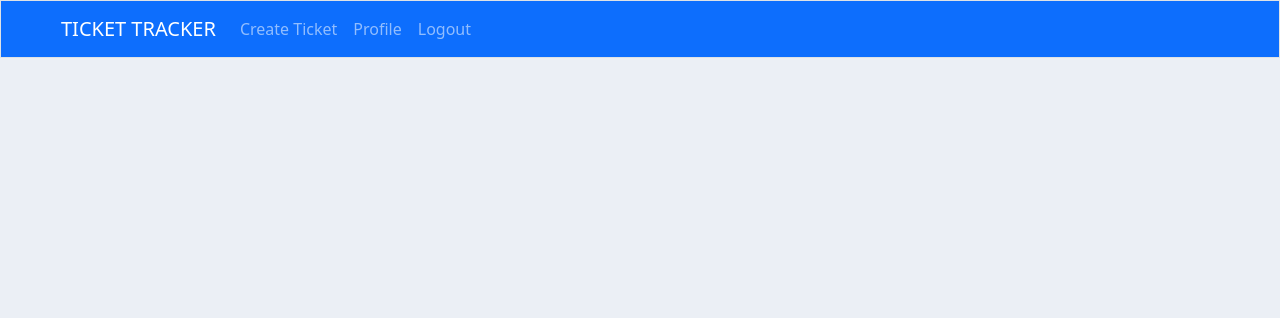
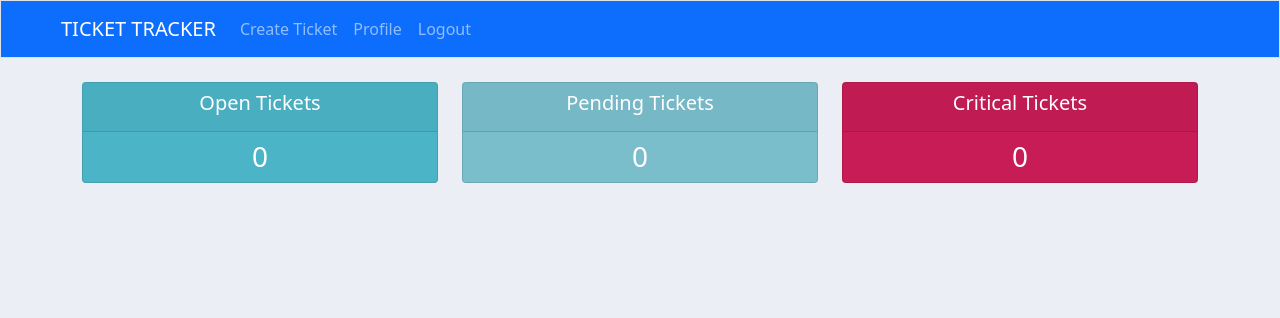
Before and after one commit to amyjprogrammer/bug_tracker, a Django app: page /admin_dashboard/ in a window 1280 px wide. Shown: the top 318 px of the page. Run offline with Django 3.2, Linux system fonts and the light colour scheme; the visitor is signed in with stand-in values (Sample User, id 1); data that the repository does not hold is empty.

Commit message:
Admin Dashboard

```diff
--- a/issue_tracker/templates/issue_tracker/admin_dashboard.html
+++ b/issue_tracker/templates/issue_tracker/admin_dashboard.html
@@ -2,6 +2,45 @@
 {% load static %}
 
 {% block content %}
+<div class="row">
+	<div class="col">
+		<div class="col-md">
+			<div class="card text-center text-white  mb-3" id="open-tickets">
+			  	<div class="card-header">
+			  		<h5 class="card-title">Open Tickets</h5>
+			  	</div>
+			  	<div class="card-body">
+			    	<h3 class="card-title">{{open_tickets}}</h3>
+			  	</div>
+			</div>
+		</div>
+	</div>
 
+	<div class="col">
+		<div class="col-md">
+			<div class="card text-center text-white  mb-3" id="pending-tickets">
+			  	<div class="card-header">
+			  		<h5 class="card-title">Pending Tickets</h5>
+			  	</div>
+			  	<div class="card-body">
+			    	<h3 class="card-title">{{pending_tickets}}</h3>
+			  	</div>
+			</div>
+		</div>
+	</div>
+
+	<div class="col">
+		<div class="col-md">
+			<div class="card text-center text-white  mb-3" id="critical-tickets">
+			  	<div class="card-header">
+			  		<h5 class="card-title">Critical Tickets</h5>
+			  	</div>
+			  	<div class="card-body">
+			    	<h3 class="card-title">{{ critical_sum }}</h3>
+			  	</div>
+			</div>
+		</div>
+	</div>
+</div>
 
 {% endblock content %}
--- a/issue_tracker/urls.py
+++ b/issue_tracker/urls.py
@@ -9,4 +9,5 @@ urlpatterns = [
     path('<int:ticket_id>/', views.ticket_comment, name="ticket_comment"),
     path('comments/<int:ticket_id>/', views.add_ticket_comment, name="add_ticket_comment"),
     path('admin_dashboard/', views.admin_dashboard, name='admin_dashboard'),
+
 ]
--- a/issue_tracker/views.py
+++ b/issue_tracker/views.py
@@ -55,6 +55,18 @@ def add_ticket_comment(request, ticket_id):
 def admin_dashboard(request):
     """page for admin to see all issues and info"""
     tickets = Ticket.objects.all()
+    ticket_comments = TicketComment.objects.all()
+    admin_tickets = AdminTicket.objects.all()
 
-    context= {'tickets': tickets}
+    open_admin = AdminTicket.objects.filter(status_choice = 'Open')
+    open_tickets = open_admin.count()
+    open_critical_tickets = open_admin.filter(priority_choice='Critical').count()
+
+    pending_admin = AdminTicket.objects.filter(status_choice = 'Pending')
+    pending_tickets = pending_admin.count()
+    pending_critical_tickets = pending_admin.filter(priority_choice='Critical').count()
+
+    critical_sum = open_critical_tickets + pending_critical_tickets
+
+    context= {'tickets': tickets, 'ticket_comments': ticket_comments, "admin_tickets": admin_tickets, 'open_tickets': open_tickets, 'pending_tickets': pending_tickets, 'open_critical_tickets' : open_critical_tickets, 'pending_critical_tickets': pending_critical_tickets, 'critical_sum': critical_sum}
     return render(request, 'issue_tracker/admin_dashboard.html', context)
--- a/static/css/main.css
+++ b/static/css/main.css
@@ -60,3 +60,15 @@ label {
 #logout {
   background-color: white;
 }
+
+#open-tickets {
+  background-color: #4cb4c7;
+}
+
+#pending-tickets {
+  background-color: #7abecc;
+}
+
+#critical-tickets {
+  background-color: #c71c55;
+}
--- a/users/templates/users/login.html
+++ b/users/templates/users/login.html
@@ -12,7 +12,7 @@
       {{ form|crispy }}
 
       <button class= "btn btn-success" name="submit">Log in</button>
-      <input type="hidden" name="next" value="#" />
+      <input type="hidden" name="next" value="{% url 'issue_tracker:admin_dashboard' %}" />
       <small class="text-muted">
         <a class="ml-2" href="{% url 'password_reset' %}">Forgot Password?</a>
       </small>
```
